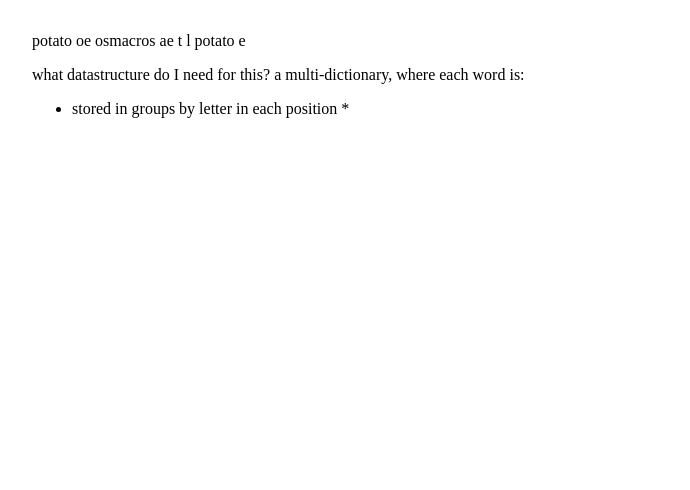
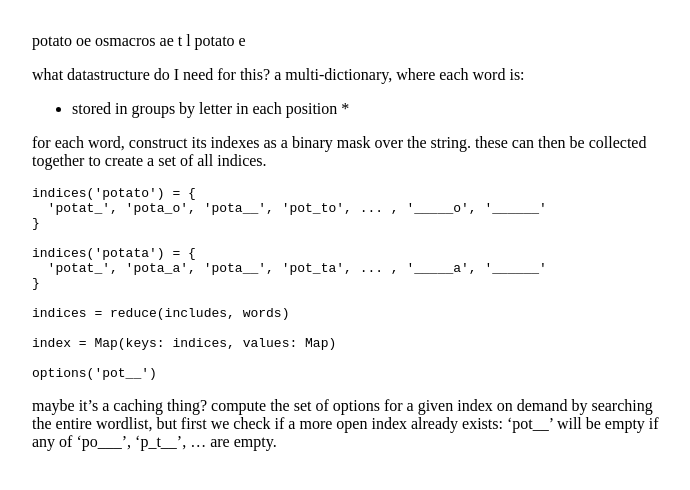
Before and after one commit to wcerfgba/stella-aster.com, a Jekyll site: the page built from wordsearch.md, in a window 1280 px wide. Shown: the top 490 px of the page, without its empty margins (288-978 px from the left). Built offline with Jekyll 4.4.1, drawn with Linux system fonts in a browser that asks for light colours; our own code applies the rules of GitHub Pages for plain Markdown files.

Commit message:
Thinking about the wordsearch algorithm again

````diff
--- a/wordsearch.md
+++ b/wordsearch.md
@@ -10,3 +10,25 @@ potato
 what datastructure do I need for this? a multi-dictionary, where each word is:
 * stored in groups by letter in each position
 *
+
+
+
+for each word, construct its indexes as a binary mask over the string. these can then be collected together to create a set of all indices.
+
+```
+indices('potato') = {
+  'potat_', 'pota_o', 'pota__', 'pot_to', ... , '_____o', '______'
+}
+
+indices('potata') = {
+  'potat_', 'pota_a', 'pota__', 'pot_ta', ... , '_____a', '______'
+}
+
+indices = reduce(includes, words)
+
+index = Map(keys: indices, values: Map)
+
+options('pot__')
+```
+
+maybe it's a caching thing? compute the set of options for a given index on demand by searching the entire wordlist, but first we check if a more open index already exists: 'pot__' will be empty if any of 'po___', 'p_t__', ... are empty.
````
